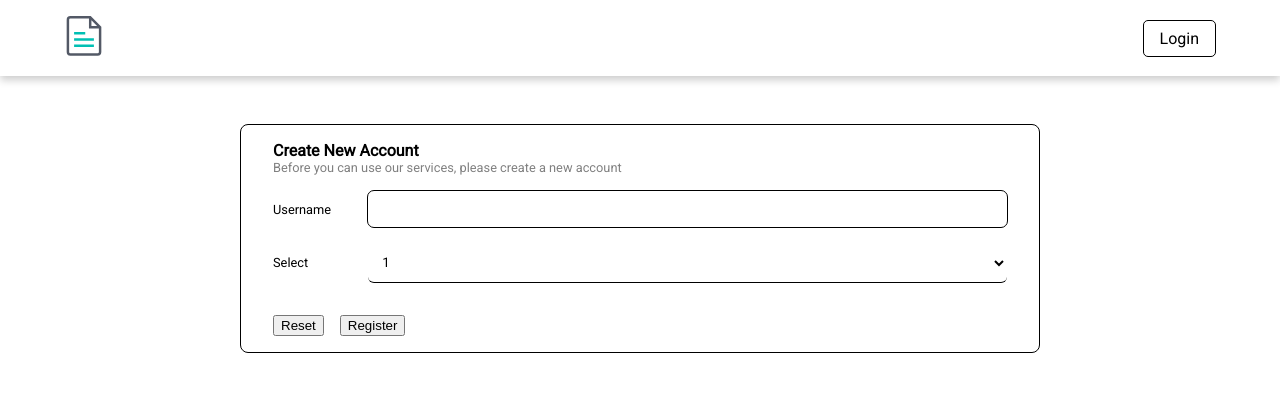
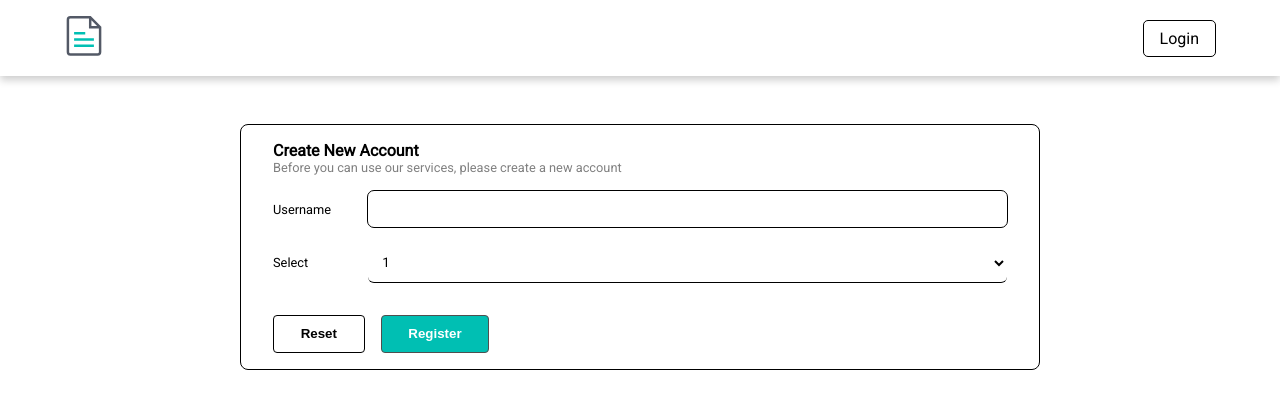
Before and after one commit to calvindalenta/news-viewer, a Next.js app: page / in a window 1280 px wide. Shown: the top 408 px of the page. Built offline with nearby package versions, Linux system fonts and the light colour scheme.

Commit message:
Merge buttons

```diff
--- /dev/null
+++ b/components/button/Button.jsx
@@ -0,0 +1,12 @@
+import style from "./Button.module.scss";
+
+export default function Button({ text, primary = false, ...props }) {
+    return (
+        <button
+            {...props}
+            className={`${style.button} ${primary ? style["button--primary"] : style["button--secondary"]}`}
+        >
+            {text ? text : "Button"}
+        </button>
+    );
+}
--- /dev/null
+++ b/components/button/Button.module.scss
@@ -0,0 +1,34 @@
+$primaryColor: #00bfb3;
+
+.button {
+    cursor: pointer;
+    font-weight: bold;
+    padding: 0.8em 2em;
+    border: none;
+    border-radius: 4px;
+
+    &:hover {
+        border: 1px solid $primaryColor;
+        color: $primaryColor;
+    }
+
+    &:active {
+        transform: scale(0.95, 0.95);
+    }
+
+    &--secondary {
+        color: black;
+        background-color: white;
+        border: 1px solid black;
+    }
+
+    &--primary {
+        color: white;
+        background-color: $primaryColor;
+        border: 1px solid #4f4f4f;
+
+        &:hover {
+            color: white;
+        }
+    }
+}
--- a/pages/index.js
+++ b/pages/index.js
@@ -7,6 +7,7 @@ import Form from "../components/forms/Form/Form";
 import FormAction from "../components/forms/FormAction/FormAction";
 import FormHeader from "../components/forms/FormHeader/FormHeader";
 import FormSubHeader from "../components/forms/FormSubHeader/FormHeader";
+import Button from "../components/button/Button";
 
 export default function Home(props){
     return (
@@ -28,8 +29,8 @@ export default function Home(props){
                     </FormSelect>
                 </FormItemRow>
                 <FormAction>
-                    <button type="reset">Reset</button>
-                    <button type="button">Register</button>
+                    <Button text="Reset"  type="reset" />
+                    <Button text="Register" primary type="button" />
                 </FormAction>
             </Form>
         </>
```
